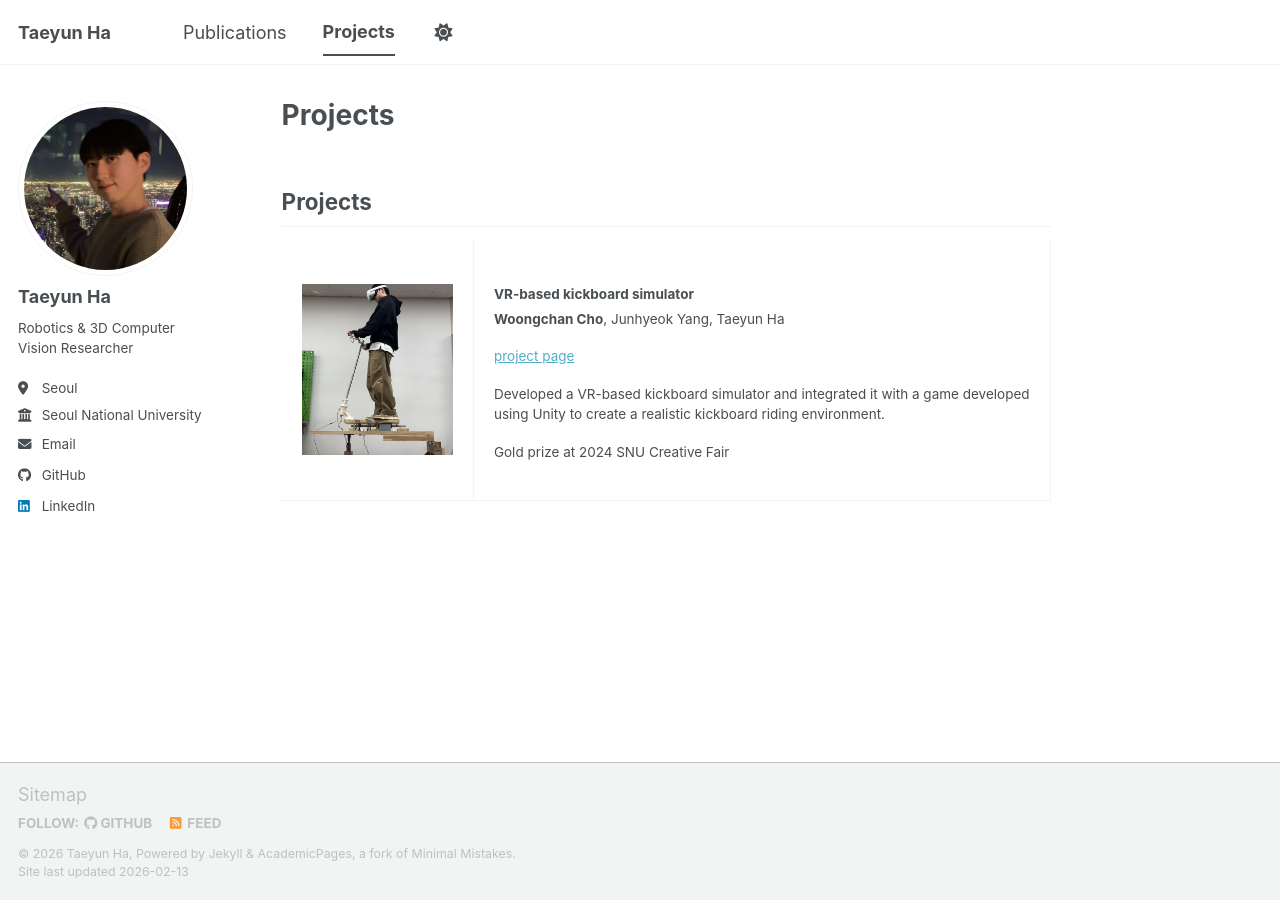
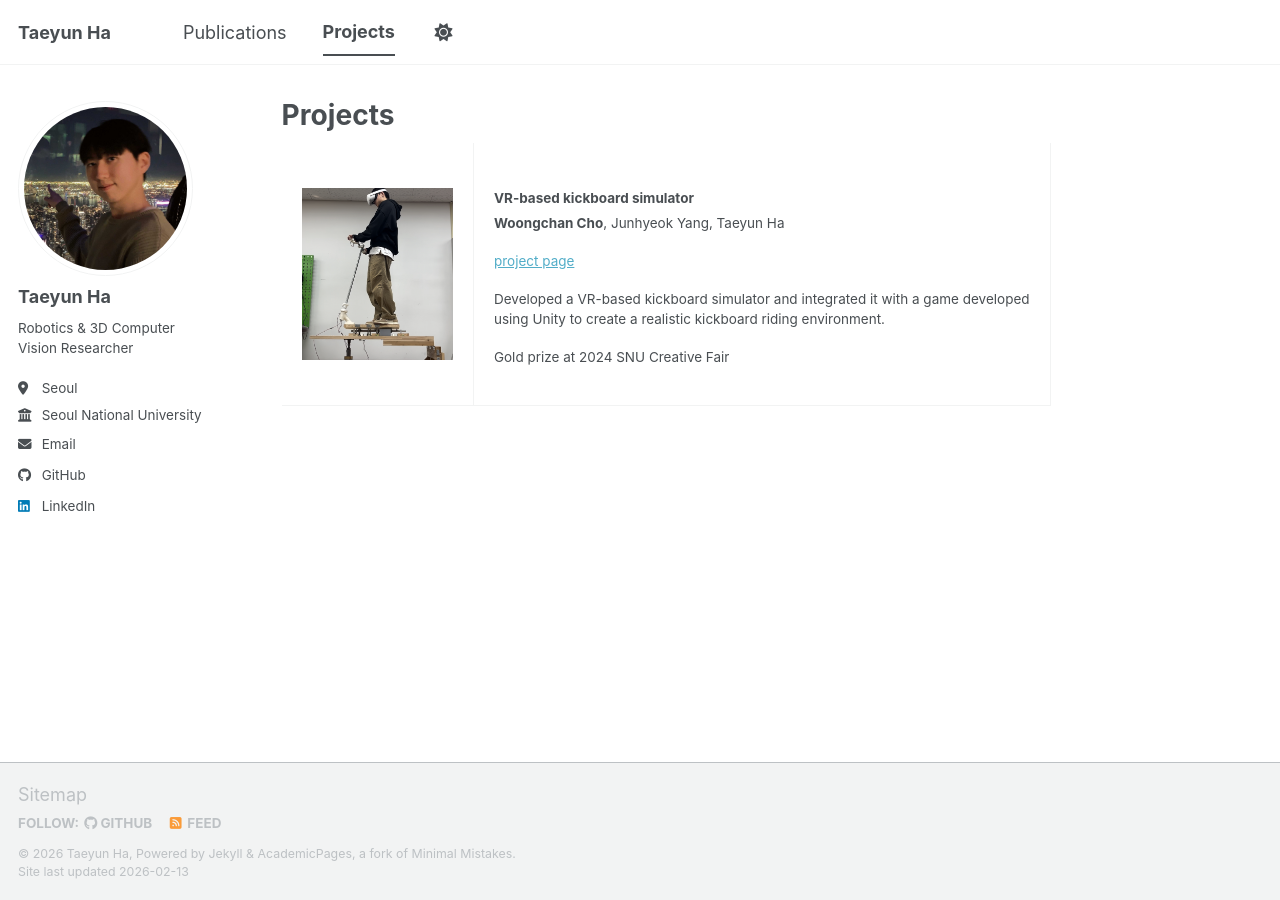
Before and after one commit to hahahataeyun/hahahataeyun.github.io, a Jekyll site: the page built from _pages/projects.md, in a window 1280 px wide. Built offline with Jekyll 4.4.1, drawn with Linux system fonts in a browser that asks for light colours; a script bundle is joined from its source files by our own code; library files that are not in the unit come from our copies.

Commit message:
vr project

```diff
--- a/_pages/projects.md
+++ b/_pages/projects.md
@@ -4,7 +4,6 @@ title: "Projects"
 author_profile: true
 ---
 
-<h2>Projects</h2>
 
 <table style="width:100%;border:0px;border-spacing:0px;border-collapse:separate;margin-right:auto;margin-left:auto;"><tbody>
   <tr>
```
